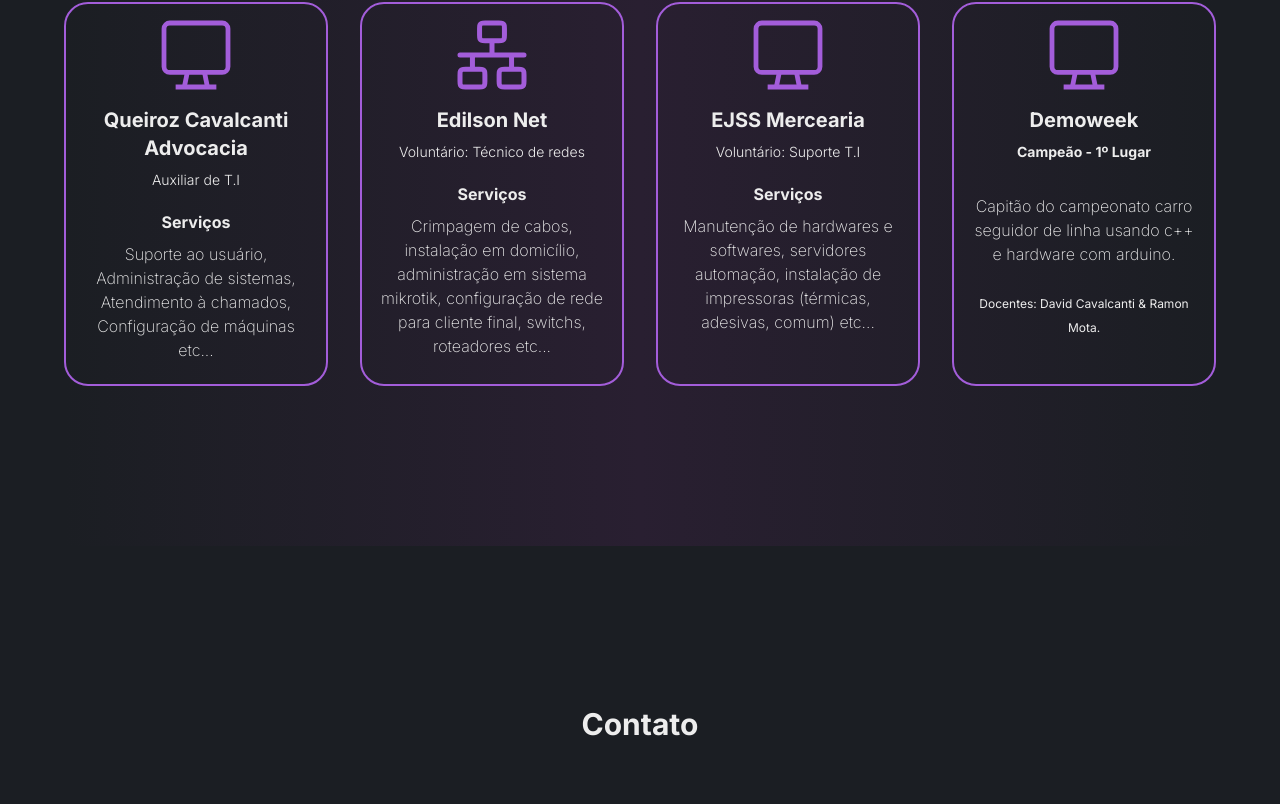
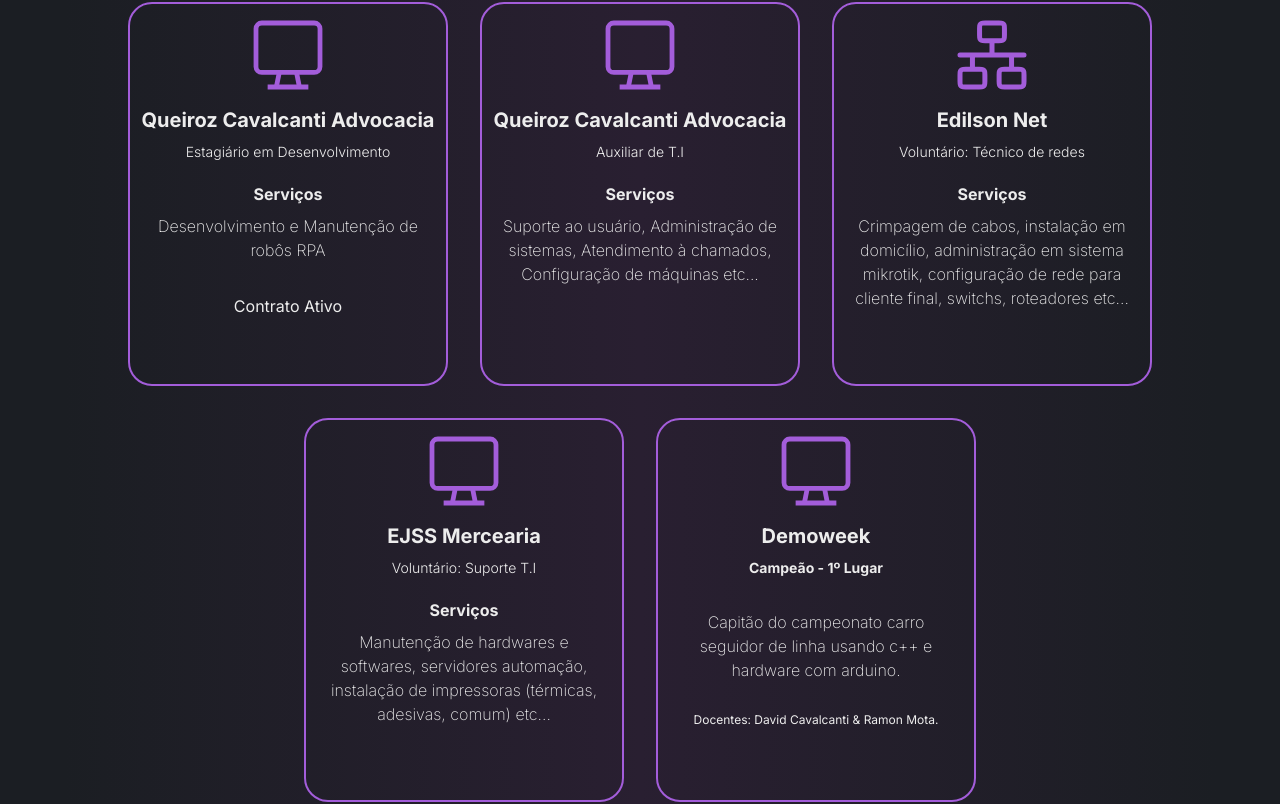
Before and after one commit to EllinFeh/Portifolio, a Next.js app: page / in a window 1280 px wide. Shown: the part 5218-6022 px from the top of the page. Built offline with nearby package versions, Linux system fonts and the light colour scheme.

Commit message:
Att de estagio

```diff
--- a/src/app/page.tsx
+++ b/src/app/page.tsx
@@ -578,7 +578,27 @@
           <div className="AboutMe bg-gradient-to-r from-TwoGray via-OneGray to-TwoGray mt-40 pb-40 animate__animated animate__wobble">
 
             <p className='text-MainWhite text-3xl font-bold py-40 text-center' >Experiências e Conquistas</p>
-            <div className='flex justify-center gap-8 max-lg:flex-col items-center'>
+            <div className='flex flex-col justify-center gap-8 items-center'>
+              <div className='flex max-lg:flex-col gap-8'>
+
+              <div className='h-96 w-80 border-2 border-solid rounded-3xl border-primaryblue hover:scale-105 transition ease-in-out delay-100'>
+                  <div className='flex flex-col justify-center items-center'>
+                    <svg className='mt-4 ' width="70" height="70" viewBox="0 0 70 70" fill="none" xmlns="http://www.w3.org/2000/svg">
+                      <path d="M23.3581 67L26.2838 52.4629" stroke="#A35DDA" stroke-width="4.775" stroke-miterlimit="10" />
+                      <path d="M14.6419 67H55.3581" stroke="#A35DDA" stroke-width="4.775" stroke-miterlimit="10" />
+                      <path d="M61.1791 3H8.82095C5.60613 3 3 5.60612 3 8.82093V46.6417C3 49.8566 5.60613 52.4627 8.82095 52.4627H61.1791C64.3939 52.4627 67 49.8566 67 46.6417V8.82093C67 5.60612 64.3939 3 61.1791 3Z" stroke="#A35DDA" stroke-width="4.775" stroke-miterlimit="10" />
+                      <path d="M46.4286 67L43.5333 52.4629" stroke="#A35DDA" stroke-width="4.775" stroke-miterlimit="10" />
+                    </svg>
+                    <div>
+                      <p className='text-MainWhite text-xl pt-4 font-bold text-center' >Queiroz Cavalcanti Advocacia</p>
+                      <p className='text-MainWhite text-sm pt-2 font-light text-center' >Estagiário em Desenvolvimento</p>
+                      <p className='text-MainWhite text-md pt-5 font-bold text-center' >Serviços</p>
+                      <p className='text-MainWhite text-md pt-2 font-extralight mx-4 text-center' >Desenvolvimento e Manutenção de robôs RPA</p>
+                      <p className='text-MainWhite text-md pt-2 mx-4 text-center mt-6' >Contrato Ativo</p>
+
+                    </div>
+                  </div>
+                </div>
 
                 <div className='h-96 w-80 border-2 border-solid rounded-3xl border-primaryblue hover:scale-105 transition ease-in-out delay-100'>
                   <div className='flex flex-col justify-center items-center'>
@@ -597,6 +617,7 @@
                   </div>
                 </div>
 
+                <div className='flex'>
                   <div className='h-96 w-80 border-2 border-solid rounded-3xl border-primaryblue hover:scale-105 transition ease-in-out delay-100'>
                     <div className='flex flex-col justify-center items-center'>
                       <svg className='mt-4' width="70" height="70" viewBox="0 0 70 70" fill="none" xmlns="http://www.w3.org/2000/svg">
@@ -610,6 +631,10 @@
                       </div>
                     </div>
                   </div>
+                </div>
+              </div>
+
+              <div className='flex max-lg:flex-col gap-8'>
 
                 <div className='h-96 w-80 border-2 border-solid rounded-3xl border-primaryblue hover:scale-105 transition ease-in-out delay-100'>
                   <div className='flex flex-col justify-center items-center lg:flex-col'>
@@ -645,7 +670,7 @@
                     </div>
                   </div>
                 </div>
-
+              </div>
             </div>
 
           </div>
```
Lines whose indentation alone changed are shown as unchanged.
